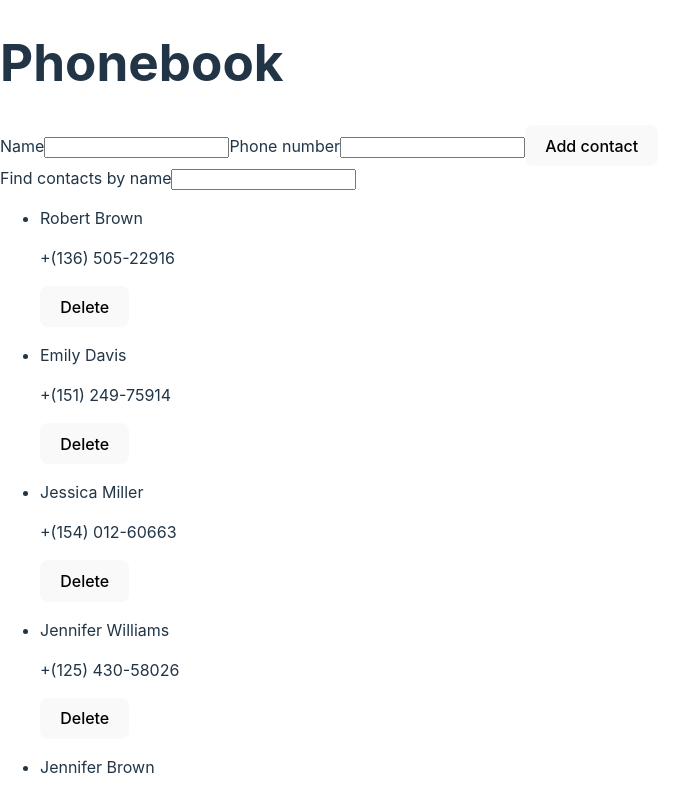
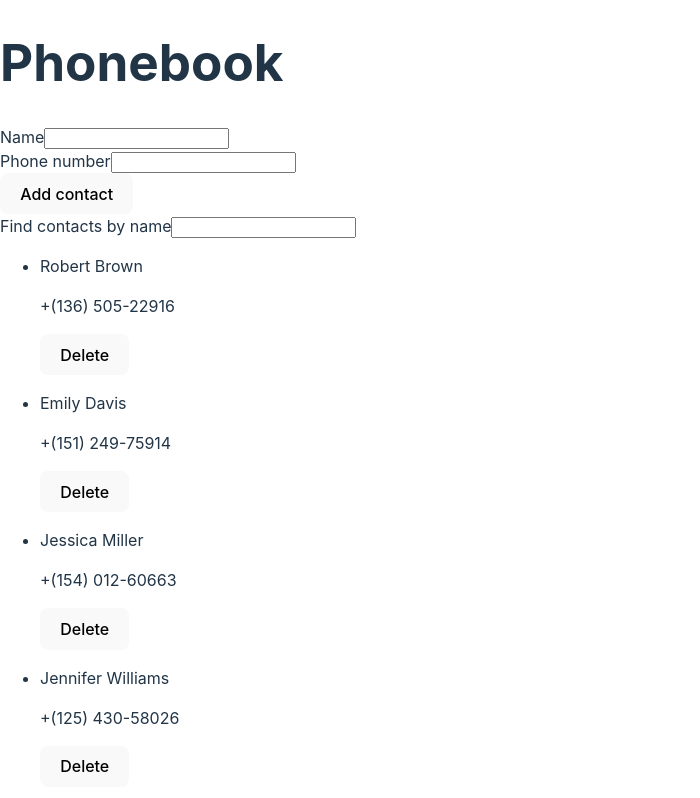
Before and after one commit to novikovanat/goit-react-hw-03, a React (Vite) app: page / in a window 1280 px wide. Shown: the top 798 px of the page, without its empty margins (0-700 px from the left). Built offline with nearby package versions, Linux system fonts and the light colour scheme.

Commit message:
form validation added

```diff
--- a/package.json
+++ b/package.json
@@ -13,7 +13,8 @@
     "formik": "^2.4.5",
     "nanoid": "^5.0.7",
     "react": "^18.2.0",
-    "react-dom": "^18.2.0"
+    "react-dom": "^18.2.0",
+    "yup": "^1.4.0"
   },
   "devDependencies": {
     "@types/react": "^18.2.66",
--- a/src/components/App.jsx
+++ b/src/components/App.jsx
@@ -1,5 +1,6 @@
 import { useState } from "react";
 import { nanoid } from "nanoid";
+
 import ContactForm from "./contactForm/ContactForm";
 import SearchBox from "./searchBox/SearchBox";
 import ContactList from "./contactList/ContactList";
@@ -14,8 +15,8 @@ const App = () => {
   );
 
   function handleSubmit(newContact, actions) {
-    newContact.id = nanoid(5);
-    setUserContacts((allContacts)=>[...allContacts, newContact]);
+    newContact.id = nanoid(15);
+    setUserContacts((allContacts) => [...allContacts, newContact]);
     actions.resetForm();
   }
   return (
--- a/src/components/contactForm/ContactForm.jsx
+++ b/src/components/contactForm/ContactForm.jsx
@@ -1,9 +1,18 @@
-import { Formik, Field, Form} from "formik";
+import { Formik, Field, Form, ErrorMessage } from "formik";
 import { useId } from "react";
-
+import * as Yup from "yup";
 export default function LoginForm({ handleSubmit }) {
   const nameFieldId = useId();
   const numberFieldId = useId();
+  const validationSchema = Yup.object().shape({
+    name: Yup.string()
+      .min(3, "Too Short!")
+      .max(50, "Too Long!")
+      .required("Required"),
+    phoneNumber: Yup.string()
+      .matches(/^[1-9]\d{1,14}$/, "Invalid phone number")
+      .required("Phone number is required"),
+  });
   return (
     <div>
       <Formik
@@ -13,12 +22,19 @@ export default function LoginForm({ handleSubmit }) {
           id: "",
         }}
         onSubmit={handleSubmit}
+        validationSchema={validationSchema}
       >
         <Form>
-          <label htmlFor={nameFieldId}>Name</label>
-          <Field id={nameFieldId} name="name" />
-          <label htmlFor={numberFieldId}>Phone number</label>
-          <Field id={numberFieldId} name="phoneNumber" type="number" />
+          <div>
+            <label htmlFor={nameFieldId}>Name</label>
+            <Field id={nameFieldId} name="name" />
+            <ErrorMessage name="name" component="span" />
+          </div>
+          <div>
+            <label htmlFor={numberFieldId}>Phone number</label>
+            <Field id={numberFieldId} name="phoneNumber" />
+            <ErrorMessage name="phoneNumber" component="span" />
+          </div>
           <button type="submit">Add contact</button>
         </Form>
       </Formik>
```
Also changed, not shown: 1 other file (tests, documents, lock files or other folders).
